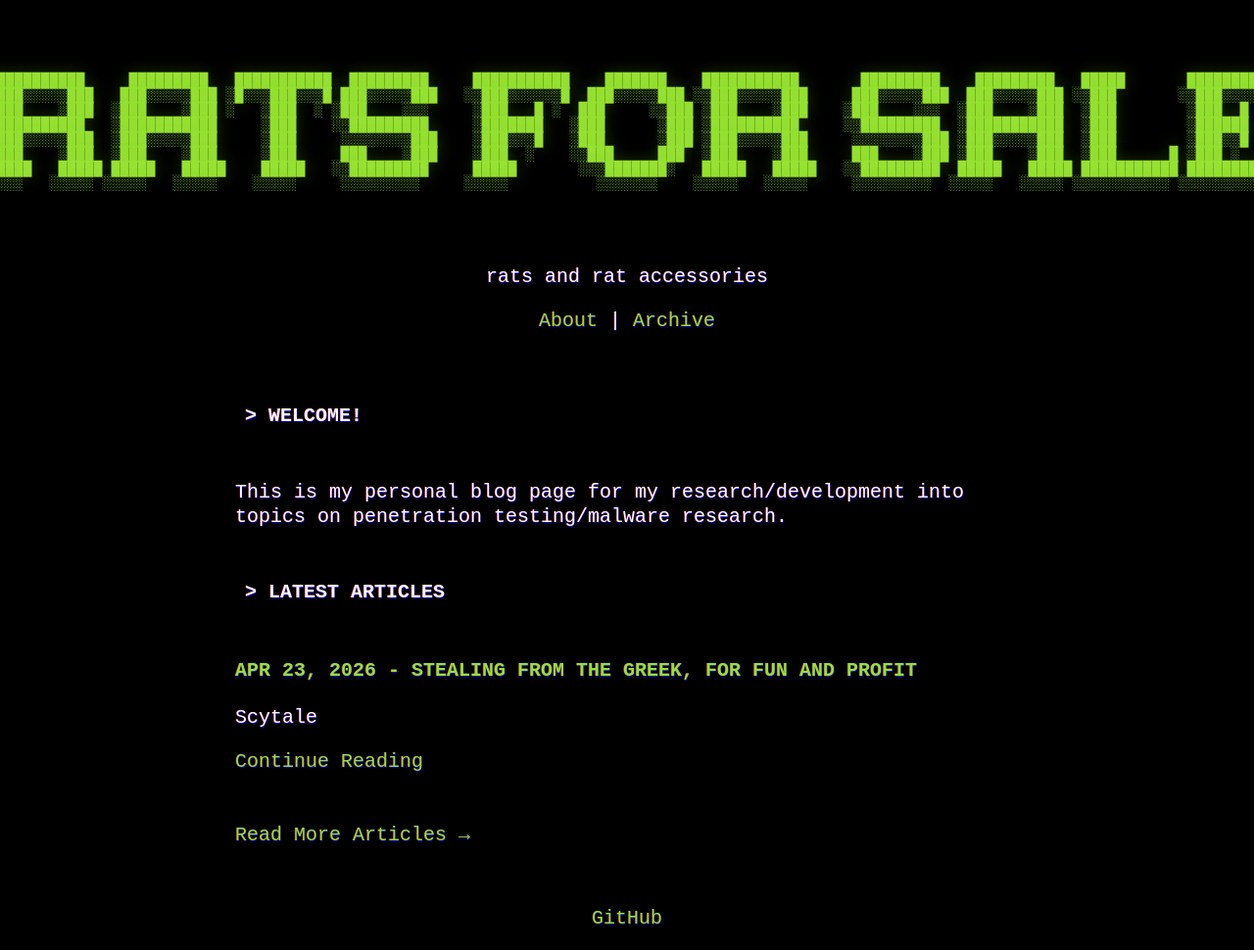
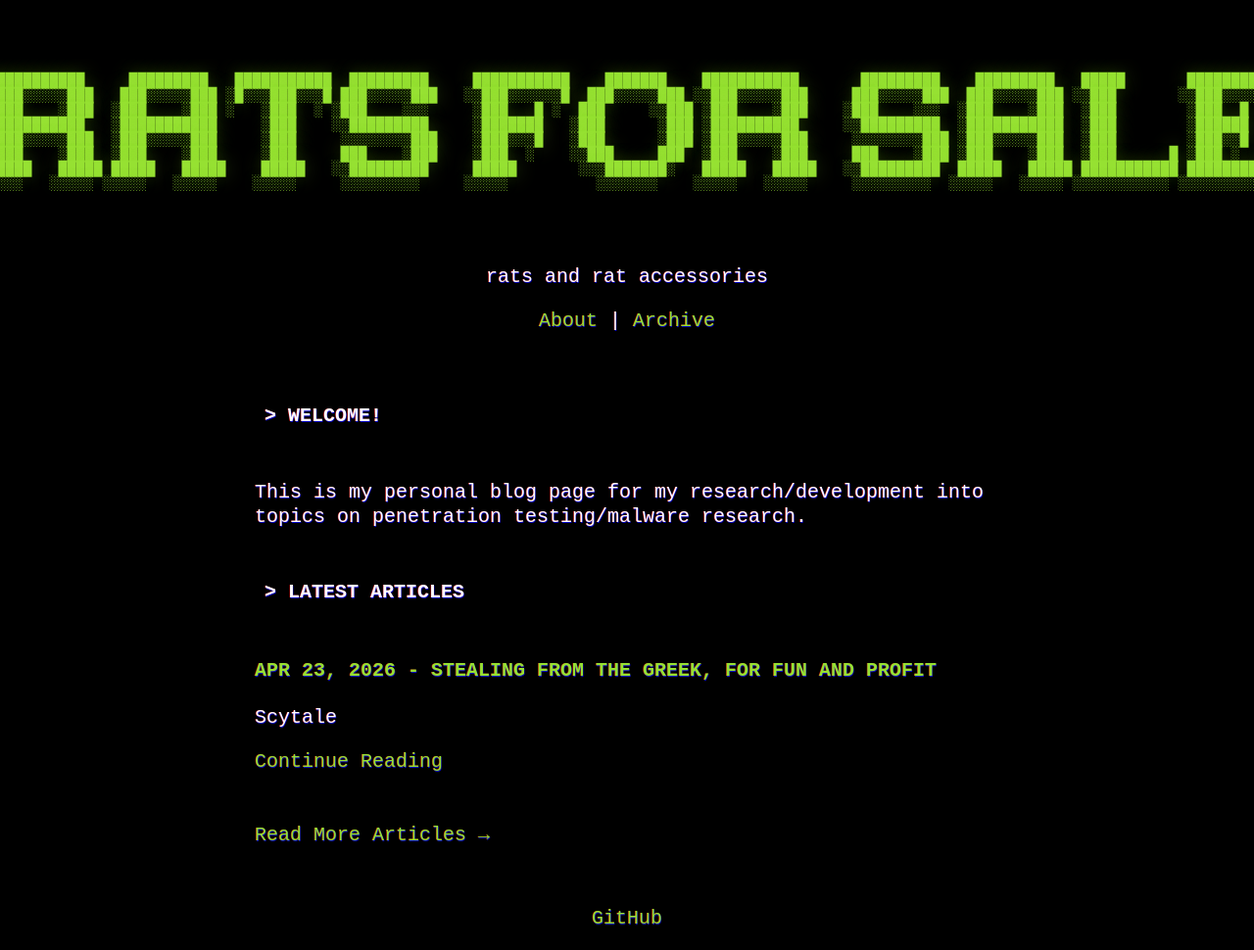
Before and after one commit to absolute-rat/absolute-rat.github.io, a Jekyll site: the page built from index.html, in a window 1280 px wide. Shown: the whole page at 98% size. Built offline with Jekyll 4.4.1, drawn with Linux system fonts in a browser that asks for light colours.

Commit message:
Update main.scss

```diff
--- a/_sass/main.scss
+++ b/_sass/main.scss
@@ -286,12 +286,14 @@ table {
 }
 
 .main {
-  margin: 3rem 0 3rem 0;
+  margin: 3rem auto;
   width: 95%;
   max-width: 1200px;
 
   section {
     @include md-margin;
+	margin-left: 0;
+	margin-right: 0;
   }
 
   article {
```
